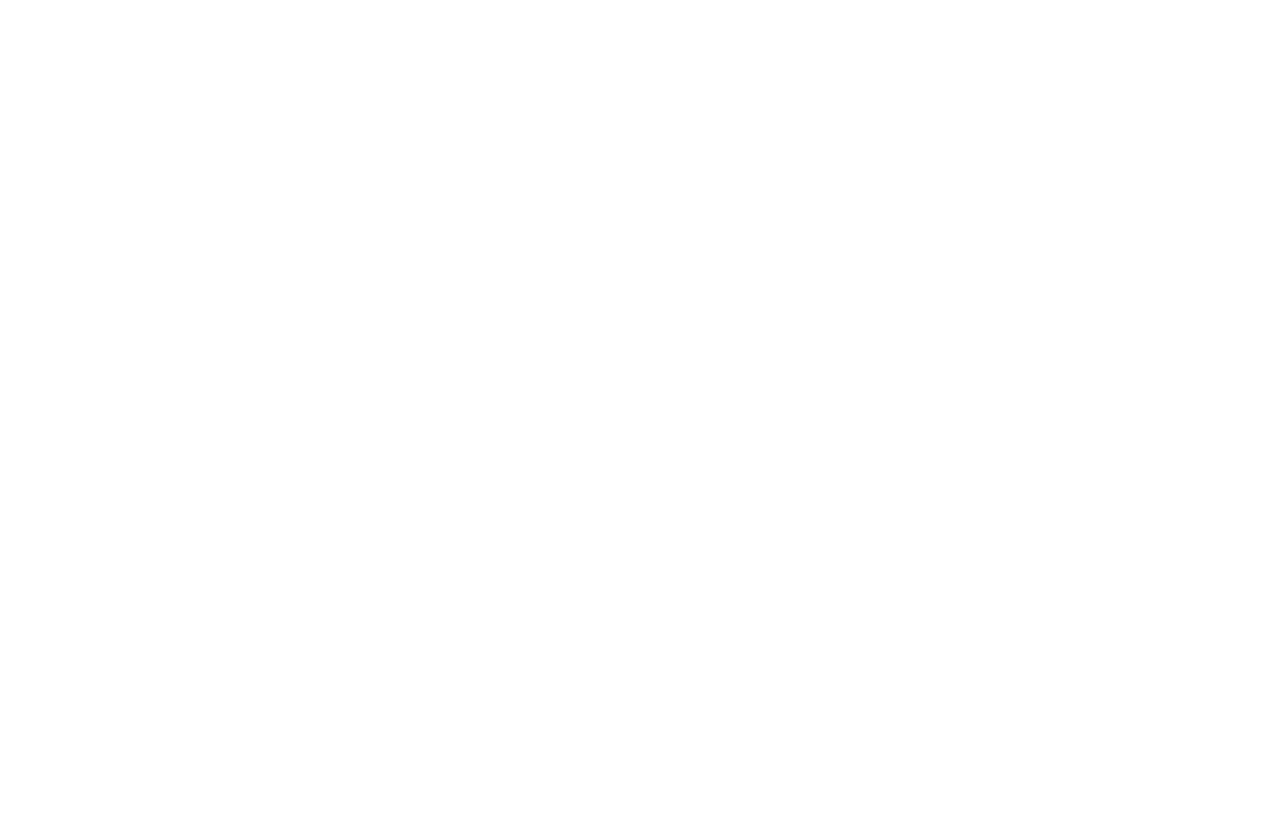
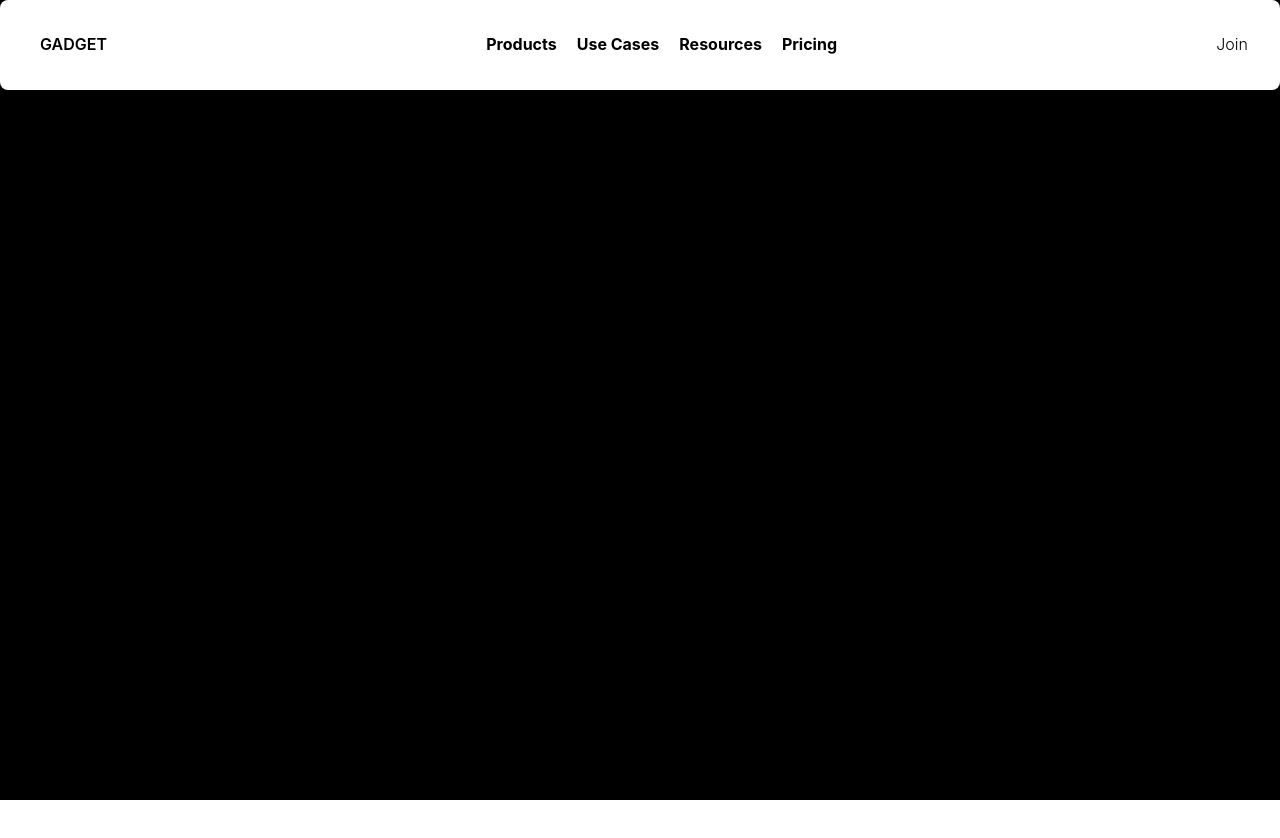
Before and after one commit to OLUJOHN2/framer-motion-projects, a React (Vite) app: page / in a window 1280 px wide. Shown: the top 838 px of the page. After the commit the page ends 800 px from the top, so only its background shows below. Built offline with nearby package versions, Linux system fonts and the light colour scheme.

Commit message:
Sticky nav

```diff
--- a/src/App.tsx
+++ b/src/App.tsx
@@ -5,6 +5,8 @@
 import Carousel from "./components/Carousel";
 import SidebarAnimation from "./components/SidebarAnimation";
 import ScrollAnimation from "./components/ScrollAnimation";
+import ScrollCarousel from "./components/horizontalanimation/ScrollCarousel";
+import StickyNav from "./components/sticky navbar/StickyNav";
 
 const App = () => {
   return (
@@ -40,7 +42,11 @@
 
       {/* <SidebarAnimation /> */}
 
-      <ScrollAnimation />
+      {/* <ScrollAnimation /> */}
+
+      {/* <ScrollCarousel /> */}
+
+      <StickyNav />
     </div>
   );
 };
--- /dev/null
+++ b/src/components/horizontalanimation/Card.tsx
@@ -0,0 +1,19 @@
+const Card = ({ card }: any) => {
+  return (
+    <div
+      key={card.id}
+      className="group relative w-[10rem] h-[10rem] overflow-hidden bg-neutral-200"
+    >
+      <div
+        style={{
+          backgroundImage: `url(${card.url})`,
+          backgroundSize: "cover",
+          backgroundPosition: "center",
+        }}
+        className="absolute inset-0 z-0 transition-transform duration-300 group-hover:scale-110"
+      ></div>
+    </div>
+  );
+};
+
+export default Card;
--- /dev/null
+++ b/src/components/horizontalanimation/Data.tsx
@@ -0,0 +1,23 @@
+export const cards = [
+  {
+    url: "https://images.unsplash.com/photo-1458668383970-8ddd3927deed?q=80&w=3867&auto=format&fit=crop&ixlib=rb-4.0.3&ixid=M3wxMjA3fDB8MHxwaG90by1wYWdlfHx8fGVufDB8fHx8fA%3D%3D",
+  },
+  {
+    url: "https://images.unsplash.com/photo-1506744038136-46273834b3fb?q=80&w=3870&auto=format&fit=crop&ixlib=rb-4.0.3&ixid=M3wxMjA3fDB8MHxwaG90by1wYWdlfHx8fGVufDB8fHx8fA%3D%3D",
+  },
+  {
+    url: "https://images.unsplash.com/photo-1500673922987-e212871fec22?q=80&w=3870&auto=format&fit=crop&ixlib=rb-4.0.3&ixid=M3wxMjA3fDB8MHxwaG90by1wYWdlfHx8fGVufDB8fHx8fA%3D%3D",
+  },
+  {
+    url: "https://images.unsplash.com/photo-1445964047600-cdbdb873673d?q=80&w=3784&auto=format&fit=crop&ixlib=rb-4.0.3&ixid=M3wxMjA3fDB8MHxwaG90by1wYWdlfHx8fGVufDB8fHx8fA%3D%3D",
+  },
+  {
+    url: "https://images.unsplash.com/photo-1482784160316-6eb046863ece?q=80&w=3870&auto=format&fit=crop&ixlib=rb-4.0.3&ixid=M3wxMjA3fDB8MHxwaG90by1wYWdlfHx8fGVufDB8fHx8fA%3D%3D",
+  },
+  {
+    url: "https://images.unsplash.com/photo-1493246507139-91e8fad9978e?q=80&w=3870&auto=format&fit=crop&ixlib=rb-4.0.3&ixid=M3wxMjA3fDB8MHxwaG90by1wYWdlfHx8fGVufDB8fHx8fA%3D%3D",
+  },
+  {
+    url: "https://images.unsplash.com/photo-1473448912268-2022ce9509d8?q=80&w=3841&auto=format&fit=crop&ixlib=rb-4.0.3&ixid=M3wxMjA3fDB8MHxwaG90by1wYWdlfHx8fGVufDB8fHx8fA%3D%3D",
+  },
+];
--- /dev/null
+++ b/src/components/horizontalanimation/ScrollCarousel.tsx
@@ -0,0 +1,28 @@
+import { motion, useScroll, useTransform } from "framer-motion";
+import { useRef } from "react";
+import Card from "./Card";
+import { cards } from "./Data";
+
+const ScrollCarousel = () => {
+  const targetRef = useRef(null);
+
+  const { scrollYProgress } = useScroll({
+    target: targetRef,
+  });
+
+  const x = useTransform(scrollYProgress, [0, 1], ["1%", "-95%"]);
+
+  return (
+    <section ref={targetRef} className="relative h-[300vh] bg-neutral-900">
+      <div className="sticky top-0 flex h-screen items-center overflow-hidden">
+        <motion.div style={{ x }} className="flex gap-4">
+          {cards.map((card) => (
+            <Card card={card} />
+          ))}
+        </motion.div>
+      </div>
+    </section>
+  );
+};
+
+export default ScrollCarousel;
--- /dev/null
+++ b/src/components/sticky navbar/Card.tsx
@@ -0,0 +1,22 @@
+interface CardProps {
+  title: string;
+  description: string;
+  imageUrl: string;
+}
+
+const Card = ({ title, description, imageUrl }: CardProps) => {
+  return (
+    <div className="flex flex-col m-5 bg-white rounded-lg shadow-lg overflow-hidden">
+      <img src={imageUrl} alt={title} className="w-full h-28 object-cover" />
+      <div className="p-4">
+        <h3 className="font-bold text-lg">{title}</h3>
+        <p className="text-gray-700 mt-2">{description}</p>
+        <button className="mt-4 bg-black text-white py-2 px-4 rounded">
+          Learn More
+        </button>
+      </div>
+    </div>
+  );
+};
+
+export default Card;
--- /dev/null
+++ b/src/components/sticky navbar/StickyNav.tsx
@@ -0,0 +1,91 @@
+import { motion } from "framer-motion";
+import Card from "./Card";
+
+const StickyNav = () => {
+  const menuVariants = {
+    hidden: { height: "5.6rem" },
+    visible: { height: "29rem", transition: { duration: 0.3 } },
+  };
+
+  const expandRowVariants = {
+    hidden: { opacity: 0, y: 50 },
+    visible: (i: any) => ({
+      opacity: 1,
+      y: 0,
+      transition: { delay: i * 0.1, duration: 0.6 },
+    }),
+  };
+
+  return (
+    <div className="bg-black min-h-screen">
+      <motion.div
+        className="fixed top-0 w-full p-8 bg-white text-black rounded-lg shadow-lg"
+        initial="hidden"
+        whileHover="visible"
+        variants={menuVariants}
+      >
+        <div className="flex flex-col">
+          <div className="flex justify-between items-center">
+            <div className="flex items-center">
+              <div className="ml-2 font-semibold uppercase">Gadget</div>
+            </div>
+            <div className="hidden md:flex space-x-5 text-center">
+              <a href="#" className="text-black font-bold">
+                Products
+              </a>
+              <a href="#" className="text-black font-bold">
+                Use Cases
+              </a>
+              <a href="#" className="text-black font-bold">
+                Resources
+              </a>
+              <a href="#" className="text-black font-bold">
+                Pricing
+              </a>
+            </div>
+            <div className="flex items-center">
+              <a href="#" className="text-black font-light">
+                Join
+              </a>
+            </div>
+          </div>
+
+          <motion.div
+            className="flex flex-col py-6"
+            variants={expandRowVariants}
+          >
+            <span className="block w-full h-px bg-gray-300"></span>
+            <motion.div
+              variants={expandRowVariants}
+              custom={1}
+              className="flex items-center mt-5"
+            >
+              <span className="border border-black rounded-full px-2 text-xs">
+                Apple
+              </span>
+              <p className="ml-2">Mackbook Pro</p>
+            </motion.div>
+            <motion.div
+              variants={expandRowVariants}
+              custom={2}
+              className="flex mt-5"
+            >
+              <Card
+                title="My Amazing Card"
+                description="This is some random text"
+                imageUrl="https://images.unsplash.com/photo-1611186871348-b1ce696e52c9?q=80&w=3870&auto=format&fit=crop&ixlib=rb-4.0.3&ixid=M3wxMjA3fDB8MHxwaG90by1wYWdlfHx8fGVufDB8fHx8fA%3D%3D"
+              />
+              <Card
+                title="My Amazing Card"
+                description="This is some random text"
+                imageUrl="https://images.unsplash.com/photo-1611186871348-b1ce696e52c9?q=80&w=3870&auto=format&fit=crop&ixlib=rb-4.0.3&ixid=M3wxMjA3fDB8MHxwaG90by1wYWdlfHx8fGVufDB8fHx8fA%3D%3D"
+              />
+            </motion.div>
+          </motion.div>
+        </div>
+      </motion.div>
+    </div>
+  );
+};
+
+export default StickyNav;
```
